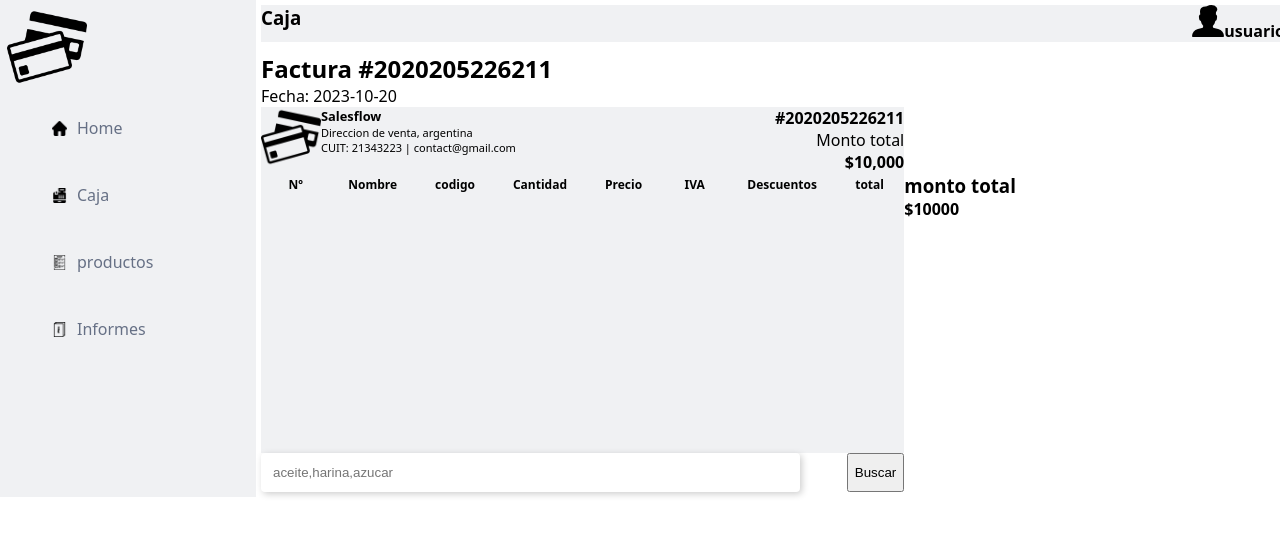
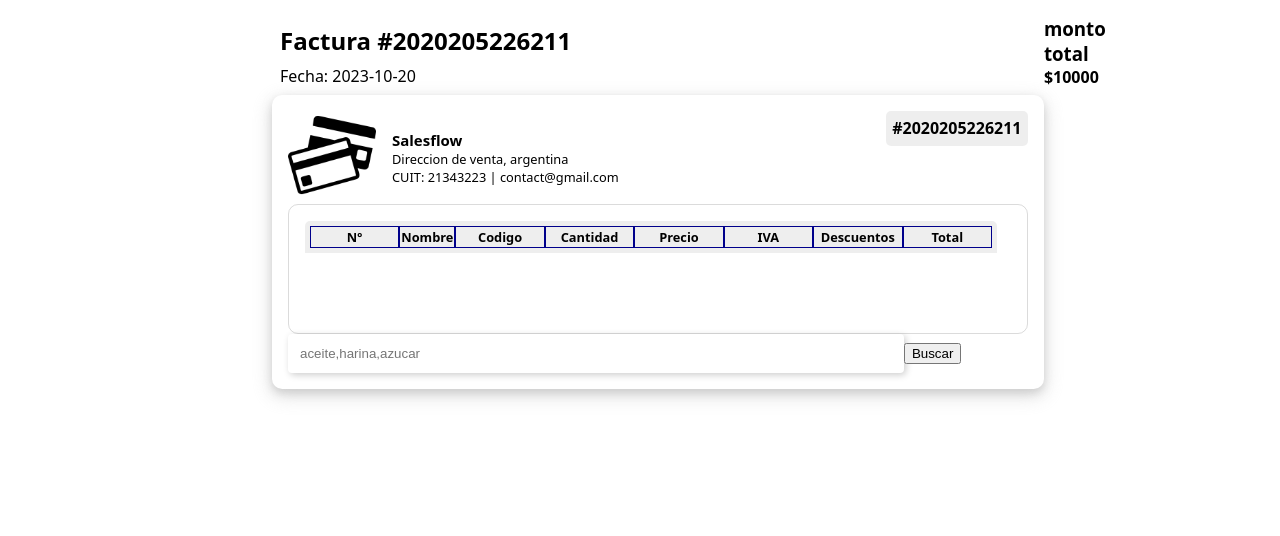
Before and after one commit to kevinjrojo/SalesFlow, a React (Vite) app in the folder frontend/: page / in a window 1280 px wide. Shown: the top 536 px of the page. Built offline with nearby package versions, Linux system fonts and the light colour scheme.

Commit message:
feat: reestructurar componentes, eliminar Main.jsx y mejorar estilos de Ticket y ProductTable

```diff
--- a/frontend/src/App.css
+++ b/frontend/src/App.css
@@ -8,4 +8,5 @@
   font-family: "Poppins", system-ui, -apple-system, BlinkMacSystemFont,
     "Segoe UI", Roboto, Oxygen, Ubuntu, Cantarell, "Open Sans", "Helvetica Neue",
     sans-serif;
+  font-size: 16px;
 }
--- a/frontend/src/component/pages/box/Box.jsx
+++ b/frontend/src/component/pages/box/Box.jsx
@@ -1,14 +1,14 @@
 import { Header } from "./Header";
-import { Main } from "./Main";
+import { Ticket } from "./Ticket";
 import { Navbar } from "./Navbar";
 import "../../../styles/box.css";
 
 export const Box = () => {
   return (
     <div className="box">
-      <Navbar />
-      <Header />
-      <Main />
+      {/* <Navbar />
+      <Header /> */}
+      <Ticket />
     </div>
   );
 };
--- a/frontend/src/component/pages/box/ProductTable.jsx
+++ b/frontend/src/component/pages/box/ProductTable.jsx
@@ -1,39 +1,44 @@
-import "../../../styles/main.css";
+import "../../../styles/ticket.css";
 
 export const ProductTable = ({ products }) => {
   return (
-    <section className="main__products_table">
-      <table>
+    <table className="products_table">
       <thead>
-          <tr className="main__products_category">
-            <th className="category">Nº</th>
-            <th className="category">Nombre</th>
-            <th className="category">codigo</th>
-            <th className="category">Cantidad</th>
-            <th className="category">Precio</th>
-            <th className="category">IVA</th>
-            <th className="category">Descuentos</th>
-            <th className="category">total</th>
+        <tr>
+          <th>Nº</th>
+          <th style={{ width: "12rem", textAlign: "start" }}>Nombre</th>
+          <th>codigo</th>
+          <th>Cantidad</th>
+          <th>Precio</th>
+          <th>IVA</th>
+          <th>Descuentos</th>
+          <th>total</th>
         </tr>
       </thead>
-        <tbody className="main__products_items">
+      <tbody>
         {products.map((item) => (
-            <tr key={item.id}>
-              <td className="item">1</td>
-              <div style={{ display: "flex", flexDirection: "column" }}>
-                <td className="item ">{item.name}</td>
-                <td className="item ">{item.description}</td>
-              </div>
-              <td className="item ">{item.gtin}</td>
-              <td className="item ">1</td>
-              <td className="item ">${item.unit_price}</td>
-              <td className="item ">cant</td>
-              <td className="item ">des</td>
-              <td className="item ">tot</td>
+          <tr key={item.id} className="products_items">
+            <td>1</td>
+
+            <td
+              style={{
+                display: "flex",
+                flexDirection: "column",
+                width: "15rem",
+              }}
+            >
+              <span>{item.name}</span> {item.description}
+            </td>
+
+            <td>{item.gtin}</td>
+            <td>1</td>
+            <td>${item.unit_price}</td>
+            <td>IVA</td>
+            <td>0</td>
+            <td>tot</td>
           </tr>
         ))}
       </tbody>
     </table>
-    </section>
   );
 };
--- a/frontend/src/component/pages/box/Main.jsx
+++ b/frontend/src/component/pages/box/Ticket.jsx
@@ -1,10 +1,10 @@
-import "../../../styles/main.css";
+import "../../../styles/ticket.css";
 import Logo from "../../../assets/Logo.png";
 import { useState } from "react";
 import { useEffect } from "react";
 import { ProductTable } from "./ProductTable";
 
-export const Main = () => {
+export const Ticket = () => {
   const [items, setItems] = useState([]);
 
   // const productos = [
@@ -162,7 +162,7 @@ export const Main = () => {
     })
       .then((res) => res.json())
       .then((data) => {
-        setItems(data);
+        setItems((prev) => [...prev, ...data]);
       })
       .catch((error) => {
         console.error("Error:", error);
@@ -181,28 +181,29 @@ export const Main = () => {
   // };
 
   return (
-    <main className="box__main">
-      <article className="main_Date">
+    <div className="ticket">
+      <main>
+        <section className="ticket_date">
           <h2>Factura #2020205226211</h2>
           <p>Fecha: 2023-10-20</p>
-      </article>
-      <section className="main__tiket_header">
-        <div className="main__logo">
-          <img src={Logo} alt="logo" className="main__logo" />
+        </section>
+        <section className="business_details">
+          <section className="ticket_header">
+            <div>
+              <img src={Logo} alt="logo" className="ticket_logo" />
             </div>
-        <article className="main__description">
+            <article className="ticket_date_user">
               <h3>Salesflow</h3>
               <p>Direccion de venta, argentina</p>
               <p>CUIT: 21343223 | contact@gmail.com</p>
             </article>
-        <article className="main__mount">
+            <article className="ticket_code">
               <h4>#2020205226211</h4>
-          <p>Monto total</p>
-          <strong>$10,000</strong>
             </article>
           </section>
+          <section>
             <ProductTable products={items} />
-      <form className="form_main_box" onSubmit={handleSubmit}>
+            <form onSubmit={handleSubmit}>
               <input
                 name="products"
                 placeholder="aceite,harina,azucar"
@@ -210,10 +211,13 @@ export const Main = () => {
               />
               <input type="submit" value={"Buscar"} className="button_seach" />
             </form>
+          </section>
+        </section>
+      </main>
       <section className="main__products_total">
         <h3>monto total</h3>
         <strong>$10000</strong>
       </section>
-    </main>
+    </div>
   );
 };
--- a/frontend/src/styles/main.css
+++ /dev/null
@@ -1,72 +0,0 @@
-.box__main {
-  margin: 5px;
-  display: grid;
-  grid-template-columns: repeat(2, auto);
-  grid-row-start: 2;
-  grid-column-start: 2;
-}
-.main_Date {
-  grid-column-start: 1;
-  background-color: #ffff;
-}
-.main__tiket_header {
-  display: grid;
-  grid-template-columns: auto auto 1fr;
-  grid-column-start: 1;
-  width: 100%;
-  background-color: #f0f1f3;
-}
-.main__products_category {
-}
-.main__mount {
-  text-align: end;
-}
-.main__products_table {
-  grid-column-start: 1;
-  background-color: #f0f1f3;
-  height: 35vh;
-  overflow: auto;
-}
-.main__products_items {
-  height: 40vh;
-  overflow: auto;
-}
-.main__tiket {
-  background-color: #f0f1f3;
-}
-.main__logo {
-  max-width: 60px;
-}
-.main__description {
-  font-size: 11px;
-}
-
-.form_main_box {
-  grid-column-start: 1;
-  grid-row-start: 4;
-  display: flex;
-  justify-content: space-between;
-}
-.category {
-  font-size: 12px;
-  width: 5%;
-  text-align: center;
-}
-/* .main__products-table-products {
-} */
-.item {
-  font-size: 10px;
-  text-align: center;
-}
-.input {
-  width: 80%;
-  padding: 12px;
-  border: none;
-  border-radius: 4px;
-  box-shadow: 2px 2px 7px 0 rgb(0, 0, 0, 0.2);
-  outline: none;
-  color: dimgray;
-}
-.main__products_total {
-  grid-column-start: 2;
-}
--- /dev/null
+++ b/frontend/src/styles/ticket.css
@@ -0,0 +1,86 @@
+.ticket {
+  display: grid;
+  grid-column-start: 2;
+  padding: 1rem;
+  height: 100%;
+}
+.ticket_date {
+  background-color: #ffff;
+  gap: 0.5rem;
+  padding: 0.5rem;
+  display: flex;
+  flex-direction: column;
+}
+.business_details {
+  display: grid;
+  border-radius: 10px;
+  padding: 1rem;
+  box-shadow: 0 4px 8px rgba(184, 184, 184, 0.541),
+    0 6px 20px rgba(189, 189, 189, 0.493);
+}
+.ticket_header {
+  display: grid;
+  grid-template-columns: auto 1fr 0fr;
+}
+.ticket_logo {
+  max-width: 5.5rem;
+}
+.ticket_date_user {
+  font-size: 0.8rem;
+  place-content: center;
+  padding: 1rem;
+}
+.products_table {
+  border: 1px rgba(128, 128, 128, 0.288) solid;
+  border-radius: 10px;
+  padding: 1rem;
+}
+.ticket_code h4 {
+  background-color: rgba(207, 207, 207, 0.356);
+  padding: 0.4rem;
+  border-radius: 5px;
+}
+.products_table {
+  display: flex;
+  flex-direction: column;
+
+  width: 100%;
+}
+.products_table tr {
+  display: flex;
+
+  font-size: 0.8rem;
+  text-transform: capitalize;
+  padding: 0.3rem;
+}
+.products_table thead {
+  background-color: rgba(207, 207, 207, 0.356);
+  border-top-left-radius: 5px;
+  border-top-right-radius: 5px;
+  width: 98%;
+}
+.products_table tbody {
+  overflow: auto;
+  height: 4rem;
+}
+.products_items {
+}
+
+.input {
+  width: 80%;
+  padding: 12px;
+  border: none;
+  border-radius: 4px;
+  box-shadow: 2px 2px 7px 0 rgb(0, 0, 0, 0.2);
+  outline: none;
+  color: dimgray;
+}
+.main__products_total {
+  grid-column-start: 2;
+  width: 2rem;
+}
+th,
+td {
+  width: 100%;
+  border: 1px darkblue solid;
+}
```
Also changed, not shown: frontend/src/component/pages/Box.jsx (added, +14 -0 lines). Lines whose indentation alone changed are shown as unchanged.
